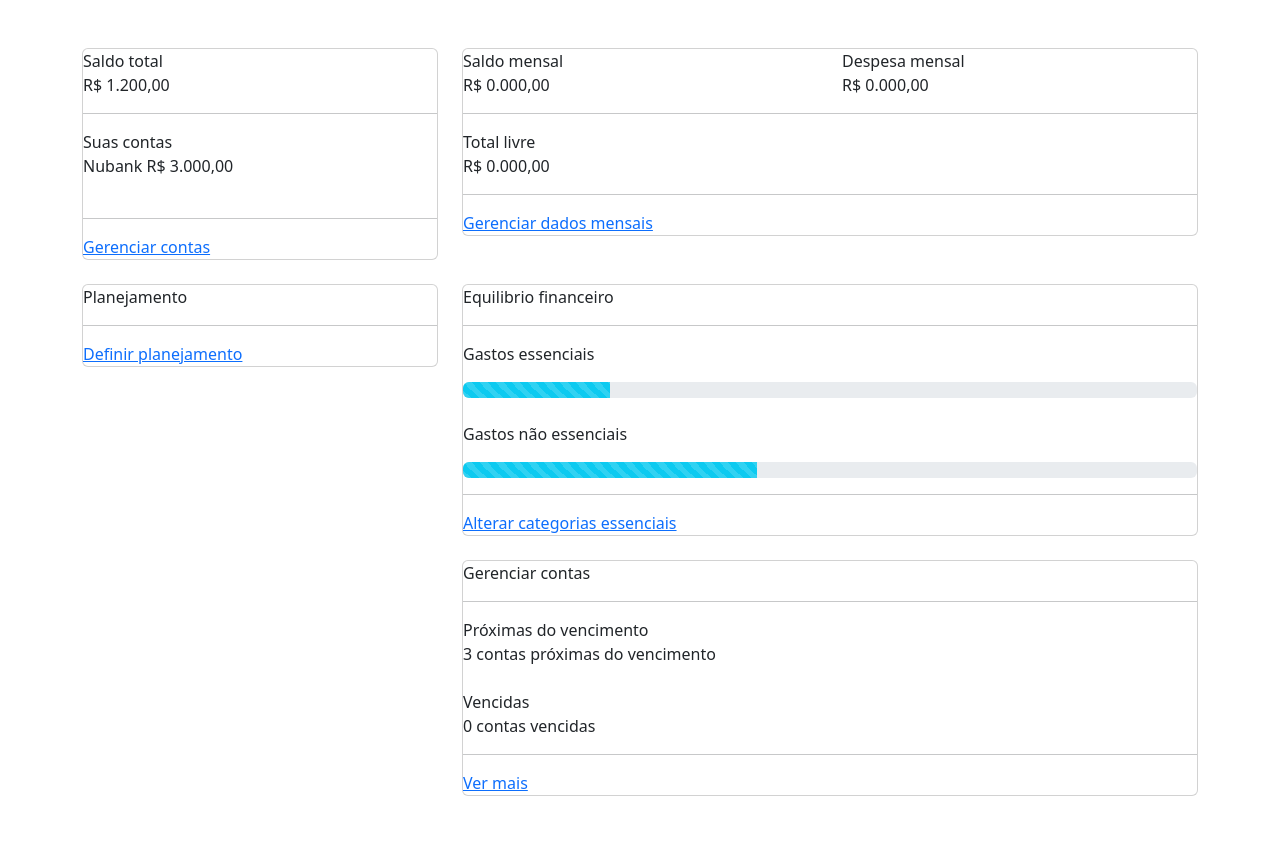
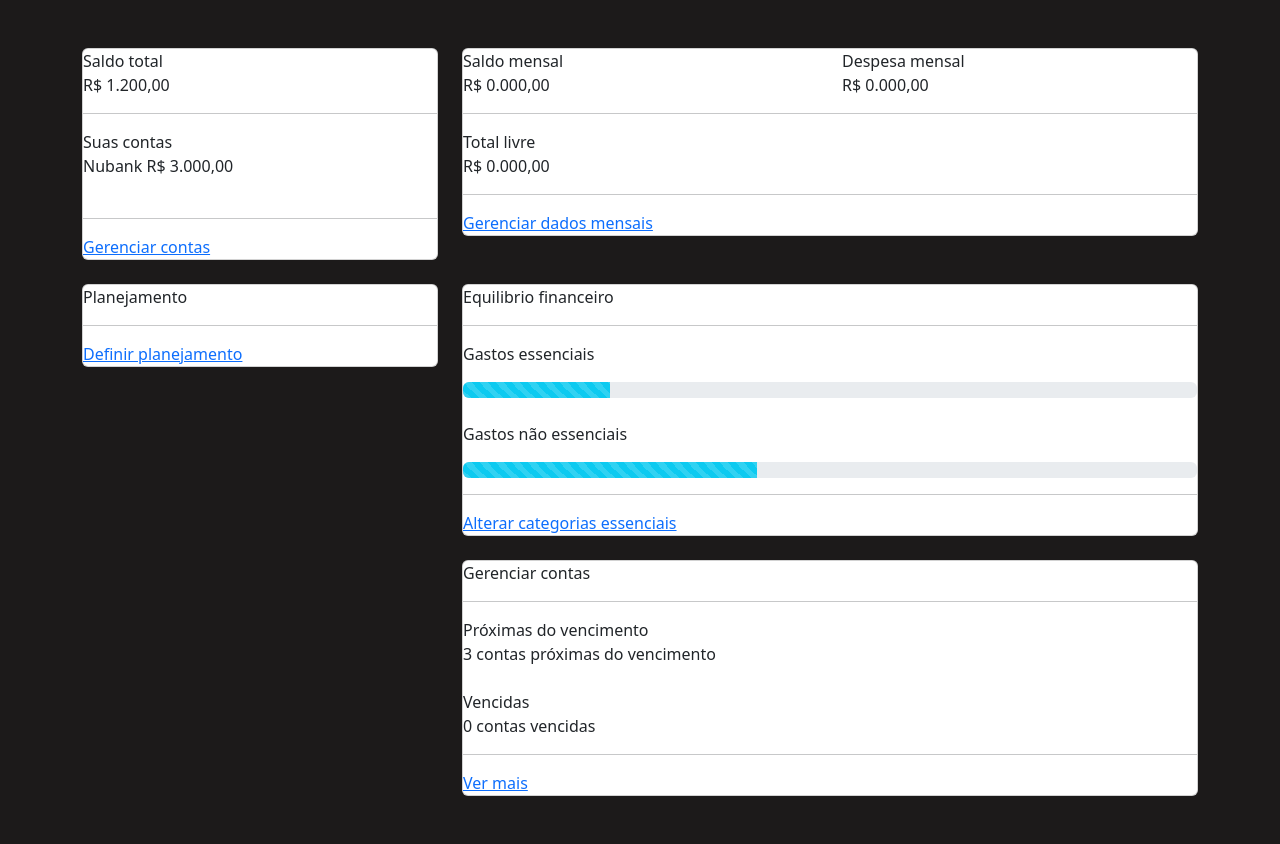
Before and after one commit to Rodrigo-Monteiro-Lima/PSW_FINAN.CE, a Django app: page /perfil/home/ in a window 1280 px wide. Shown: the part 430-1274 px from the top of the page. Run offline with Django 4.2, Linux system fonts and the light colour scheme.

Commit message:
style: base

```diff
--- a/templates/bases/base.html
+++ b/templates/bases/base.html
@@ -1,3 +1,4 @@
+{% load static %}
 <!doctype html>
 <html lang="en">
   <head>
@@ -6,6 +7,7 @@
 
     <title>{% block 'title' %}{% endblock %}</title>
     <link href="https://cdn.jsdelivr.net/npm/bootstrap@5.3.0-alpha1/dist/css/bootstrap.min.css" rel="stylesheet">
+    <link href="{% static 'geral/css/base.css' %}" rel="stylesheet">
     {% block 'head' %}{% endblock %}
 
   </head>
--- /dev/null
+++ b/templates/static/geral/css/base.css
@@ -0,0 +1,13 @@
+body{
+  background-color: #1C1A1A !important;
+  color: white !important;
+}
+
+:root{
+
+  --main-color: #2B2B2B;
+  --dark-color: #1C1A1A;
+  --contrast-color: #69D2CD;
+  --differential-color: #E96363;
+
+}
```
Also changed, not shown: core/settings.py (+9 -1 lines).
